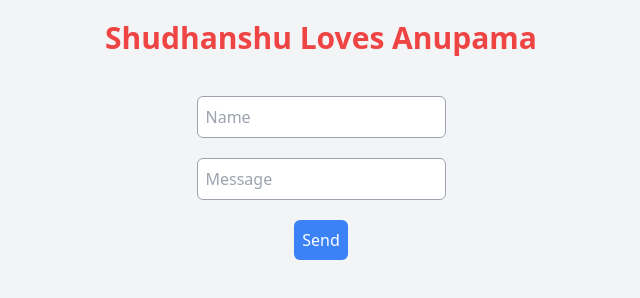
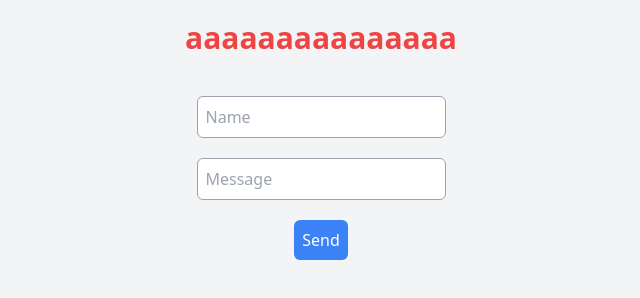
Before and after one commit to shudhanshudm/my-chat-app, a website: page index.html in a window 1280 px wide. Shown: the whole page, without its empty margins (319-959 px from the left). Drawn offline with nearby package versions, Linux system fonts and the light colour scheme; no server answers.

Commit message:
Update index.html

```diff
--- a/index.html
+++ b/index.html
@@ -10,7 +10,7 @@
 
   <body class="bg-gray-100">
     <h1 class="font-bold text-red-500 text-3xl text-center mt-5">
-      Shudhanshu Loves Anupama
+     aaaaaaaaaaaaaaa
     </h1>
     <div class="max-w-md mx-auto">
       <form class="flex flex-col justify-center items-center mt-5" id="form">
```
